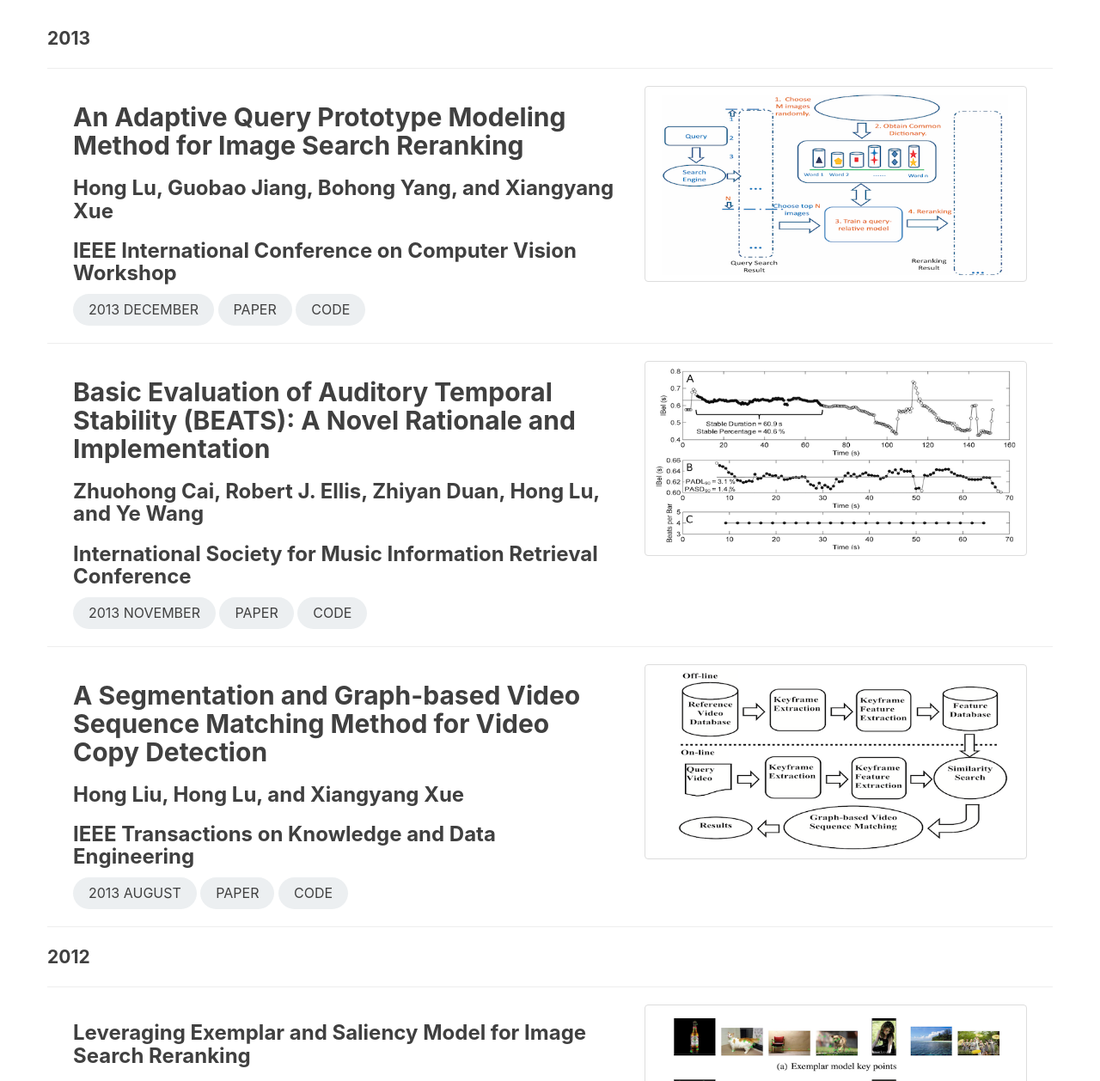
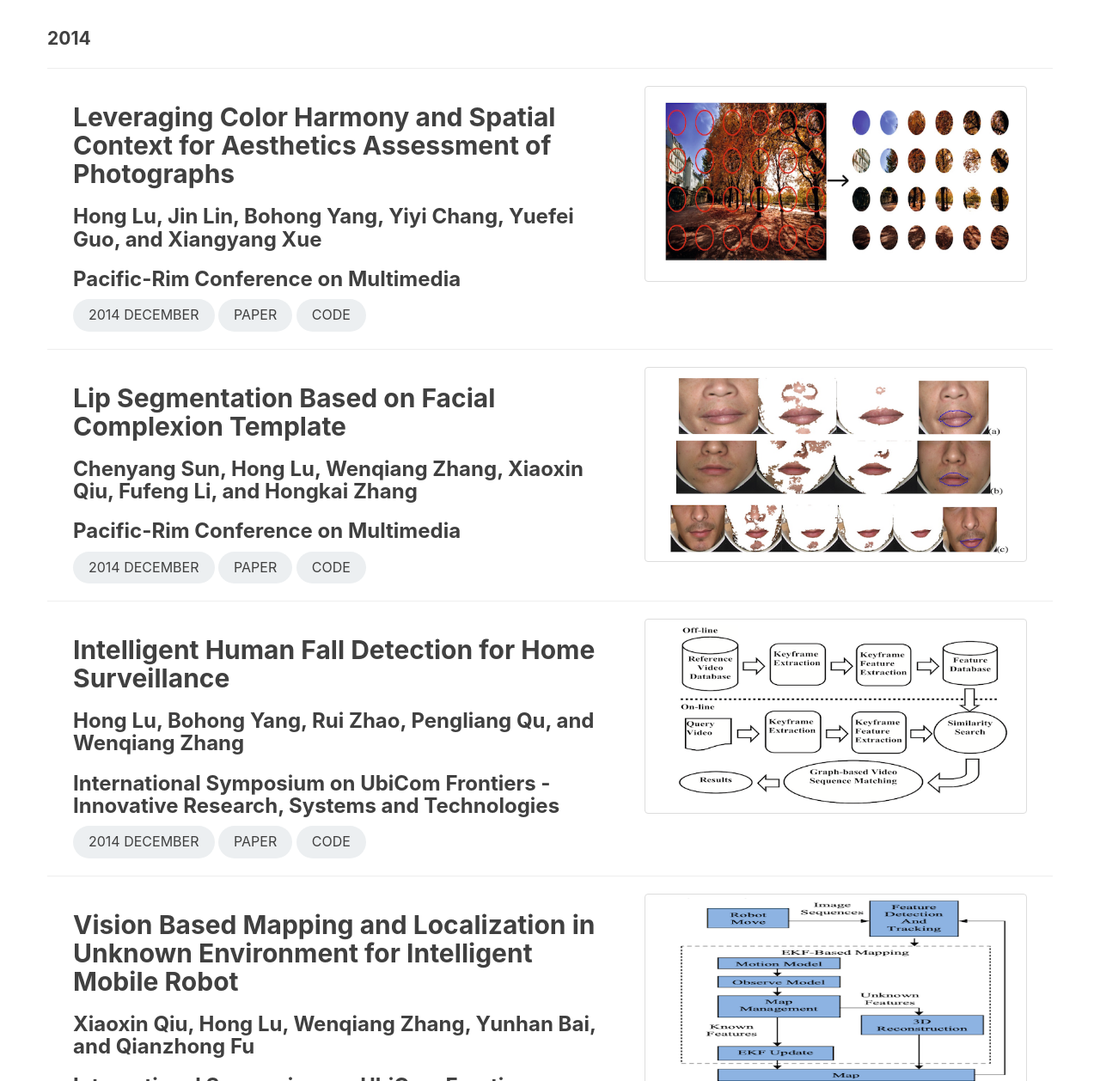
Before and after one commit to lunatics123/lunatics123.github.io, a Jekyll site: the page built from publications.html, in a window 1280 px wide and 1400 px high, scrolled down 276 px. Shown: the part 142-1400 px from the top of the window at 86% size. Built offline with Jekyll 4.4.1, drawn with Linux system fonts in a browser that asks for light colours; comment, search, counter and statistics services are not loaded; some of the changed text lies outside the part shown.

Commit message:
add papers of 2014

```diff
--- a/publications.html
+++ b/publications.html
@@ -6,15 +6,87 @@ description: "Read Our Papers"
 permalink: /publications.html
 ---
 
+<h5 class="lead"><b>2014</b></h5>
+<hr>
+
+<section>
+    <div class="container">
+        <div class="col-lg-7">
+            <h2>Leveraging Color Harmony and Spatial Context for Aesthetics Assessment of Photographs</h2>
+            <h3>Hong Lu, Jin Lin, Bohong Yang, Yiyi Chang, Yuefei　Guo, and Xiangyang Xue</h3>
+            <h3>Pacific-Rim Conference on Multimedia</h3>
+            <div class="post-tag round-xl">2014 December</div>
+            <a class="post-tag round-xl"
+               href="https://link.springer.com/chapter/10.1007/978-3-319-13168-9_36">Paper</a>
+            <a class="post-tag round-xl">Code</a>
+        </div>
+        <div class="col-lg-5">
+            <img class="img-thumbnail" src="/img/papers/lu2014leveraging.png">
+        </div>
+    </div>
+</section>
+<hr>
+
+<section>
+    <div class="container">
+        <div class="col-lg-7">
+            <h2>Lip Segmentation Based on Facial Complexion Template</h2>
+            <h3>Chenyang Sun, Hong Lu, Wenqiang Zhang, Xiaoxin Qiu, Fufeng Li, and Hongkai Zhang</h3>
+            <h3>Pacific-Rim Conference on Multimedia</h3>
+            <div class="post-tag round-xl">2014 December</div>
+            <a class="post-tag round-xl" href="https://link.springer.com/chapter/10.1007/978-3-319-13168-9_20">Paper</a>
+            <a class="post-tag round-xl">Code</a>
+        </div>
+        <div class="col-lg-5">
+            <img class="img-thumbnail" src="/img/papers/sun2014lip.png">
+        </div>
+    </div>
+</section>
+<hr>
+
+<section>
+    <div class="container">
+        <div class="col-lg-7">
+            <h2>Intelligent Human Fall Detection for Home Surveillance</h2>
+            <h3>Hong Lu, Bohong Yang, Rui Zhao, Pengliang Qu, and Wenqiang Zhang</h3>
+            <h3>International Symposium on UbiCom Frontiers - Innovative Research, Systems and Technologies</h3>
+            <div class="post-tag round-xl">2014 December</div>
+            <a class="post-tag round-xl" href="https://ieeexplore.ieee.org/abstract/document/7307023">Paper</a>
+            <a class="post-tag round-xl">Code</a>
+        </div>
+        <div class="col-lg-5">
+            <img class="img-thumbnail" src="/img/papers/liu2012segmentation.png">
+        </div>
+    </div>
+</section>
+<hr>
+
+<section>
+    <div class="container">
+        <div class="col-lg-7">
+            <h2>Vision Based Mapping and Localization in Unknown Environment for Intelligent Mobile Robot</h2>
+            <h3>Xiaoxin Qiu, Hong Lu, Wenqiang Zhang, Yunhan Bai, and Qianzhong Fu</h3>
+            <h3>International Symposium on UbiCom Frontiers - Innovative Research, Systems and Technologies</h3>
+            <div class="post-tag round-xl">2014 December</div>
+            <a class="post-tag round-xl" href="https://ieeexplore.ieee.org/abstract/document/7307028">Paper</a>
+            <a class="post-tag round-xl">Code</a>
+        </div>
+        <div class="col-lg-5">
+            <img class="img-thumbnail" src="/img/papers/qiu2014vision.png">
+        </div>
+    </div>
+</section>
+<hr>
+
 <h5 class="lead"><b>2013</b></h5>
 <hr>
 
 <section>
     <div class="container">
         <div class="col-lg-7">
-            <h2>An Adaptive Query Prototype Modeling Method for Image Search Reranking</h2>
-            <h3>Hong Lu, Guobao Jiang, Bohong Yang, and Xiangyang Xue</h3>
-            <h3>IEEE International Conference on Computer Vision Workshop</h3>
+            <h3>An Adaptive Query Prototype Modeling Method for Image Search Reranking</h3>
+            <h4>Hong Lu, Guobao Jiang, Bohong Yang, and Xiangyang Xue</h4>
+            <h4>IEEE International Conference on Computer Vision Workshop</h4>
             <div class="post-tag round-xl">2013 December</div>
             <a class="post-tag round-xl"
                href="https://www.cv-foundation.org/openaccess/content_iccv_workshops_2013/W10/html/Lu_An_Adaptive_Query_2013_ICCV_paper.html">Paper</a>
@@ -30,9 +102,9 @@ permalink: /publications.html
 <section>
     <div class="container">
         <div class="col-lg-7">
-            <h2>Basic Evaluation of Auditory Temporal Stability (BEATS): A Novel Rationale and Implementation</h2>
-            <h3>Zhuohong Cai, Robert J. Ellis, Zhiyan Duan, Hong Lu, and Ye Wang</h3>
-            <h3>International Society for Music Information Retrieval Conference</h3>
+            <h3>Basic Evaluation of Auditory Temporal Stability (BEATS): A Novel Rationale and Implementation</h3>
+            <h4>Zhuohong Cai, Robert J. Ellis, Zhiyan Duan, Hong Lu, and Ye Wang</h4>
+            <h4>International Society for Music Information Retrieval Conference</h4>
             <div class="post-tag round-xl">2013 November</div>
             <a class="post-tag round-xl" href="https://ir.webis.de/anthology/2013.ismir_conference-2013.88/">Paper</a>
             <a class="post-tag round-xl">Code</a>
@@ -47,7 +119,7 @@ permalink: /publications.html
 <section>
     <div class="container">
         <div class="col-lg-7">
-            <h2>A Segmentation and Graph-based Video Sequence Matching Method for Video Copy Detection</h2>
+            <h3>A Segmentation and Graph-based Video Sequence Matching Method for Video Copy Detection</h3>
             <h3>Hong Liu, Hong Lu, and Xiangyang Xue</h3>
             <h3>IEEE Transactions on Knowledge and Data Engineering</h3>
             <div class="post-tag round-xl">2013 August</div>
```
Also changed, not shown: img/papers/lu2014intelligent.png (added), img/papers/lu2014leveraging.png (added), img/papers/qiu2014vision.png (added), img/papers/sun2014lip.png (added).
